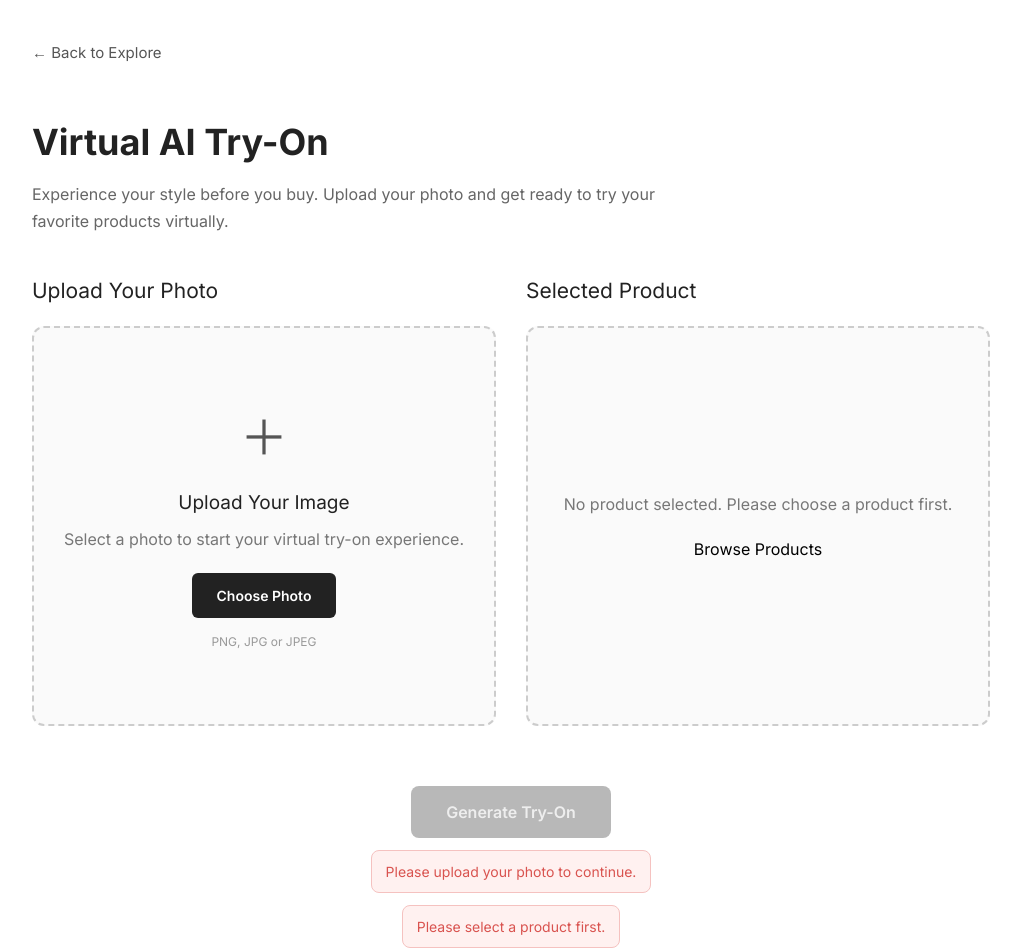
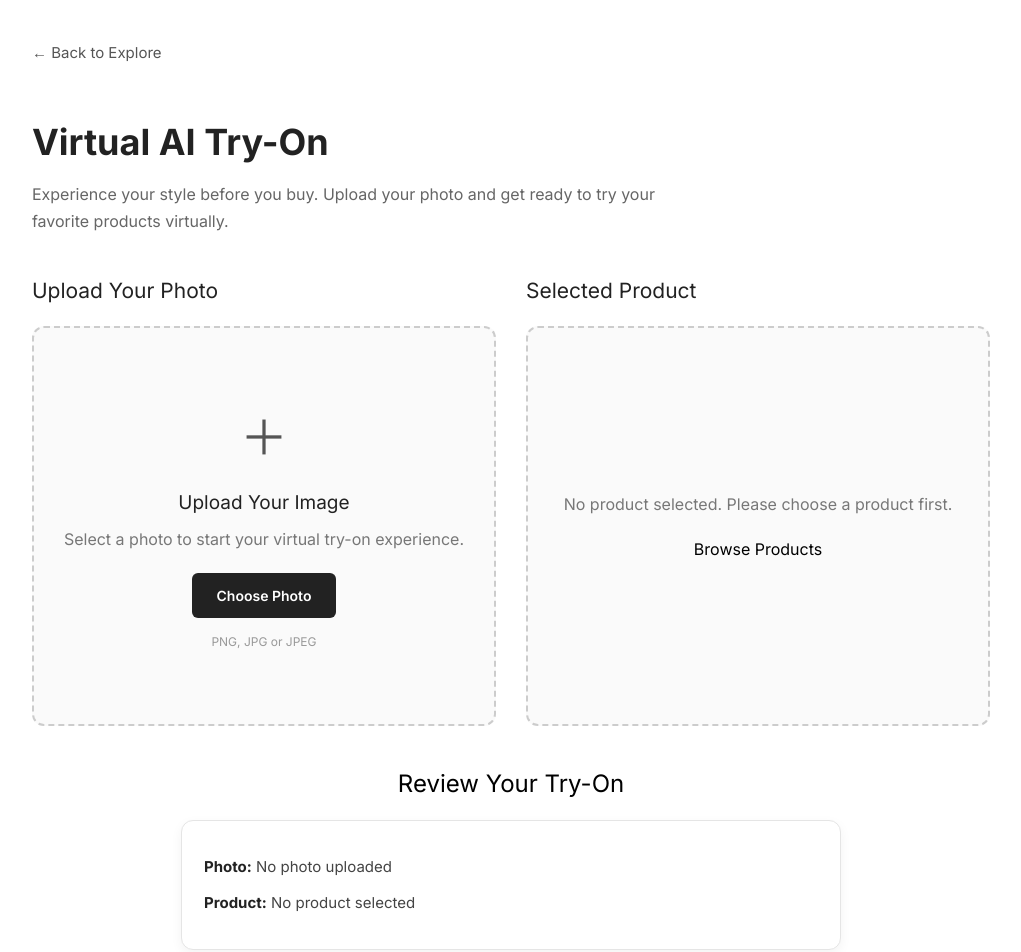
Before and after one commit to Vivekvadher1/Virtual-TryOn, a Next.js app in the folder virtual-ai-tryon/: page /explore/try-on in a window 1280 px wide. Shown: the top 952 px of the page, without its empty margins (129-1150 px from the left). Built offline with nearby package versions, Linux system fonts and the light colour scheme.

Commit message:
Confirmation summary
Added Confirmation Summary for the image and product information

```diff
--- a/virtual-ai-tryon/app/explore/try-on/page.tsx
+++ b/virtual-ai-tryon/app/explore/try-on/page.tsx
@@ -209,6 +209,35 @@ function TryOnContent() {
         </div>
       </section>
 
+      {/* Try-On Confirmation Summary */}
+      <section className="try-on-summary-section">
+        <h2>Review Your Try-On</h2>
+
+        <div className="try-on-summary-card">
+          <p>
+            <strong>Photo:</strong>{" "}
+            {uploadedImage ? "Photo uploaded" : "No photo uploaded"}
+          </p>
+
+          <p>
+            <strong>Product:</strong>{" "}
+            {selectedProduct ? selectedProduct.name : "No product selected"}
+          </p>
+
+          {requiresSize && (
+            <p>
+              <strong>Size:</strong> {selectedSize || "Not selected"}
+            </p>
+          )}
+
+          {requiresColor && (
+            <p>
+              <strong>Color:</strong> {selectedColor || "Not selected"}
+            </p>
+          )}
+        </div>
+      </section>
+
       {/* Generate Try-On section */}
       <section className="generate-try-on-section">
         <button
--- a/virtual-ai-tryon/app/styles/TryOn.css
+++ b/virtual-ai-tryon/app/styles/TryOn.css
@@ -416,3 +416,36 @@
     font-size: 14px;
     text-align: center;
 }
+
+/* Try-On Confirmation Summary */
+.try-on-summary-section {
+    width: 100%;
+    max-width: 700px;
+    margin: 40px auto;
+    padding: 0 20px;
+}
+
+.try-on-summary-section h2 {
+    font-size: 24px;
+    margin-bottom: 18px;
+    text-align: center;
+}
+
+.try-on-summary-card {
+    background-color: #ffffff;
+    border: 1px solid #e5e5e5;
+    border-radius: 12px;
+    padding: 22px;
+    box-shadow: 0 4px 12px rgba(0, 0, 0, 0.05);
+}
+
+.try-on-summary-card p {
+    font-size: 15px;
+    color: #444;
+    margin: 12px 0;
+    line-height: 1.6;
+}
+
+.try-on-summary-card strong {
+    color: #222;
+}
```
